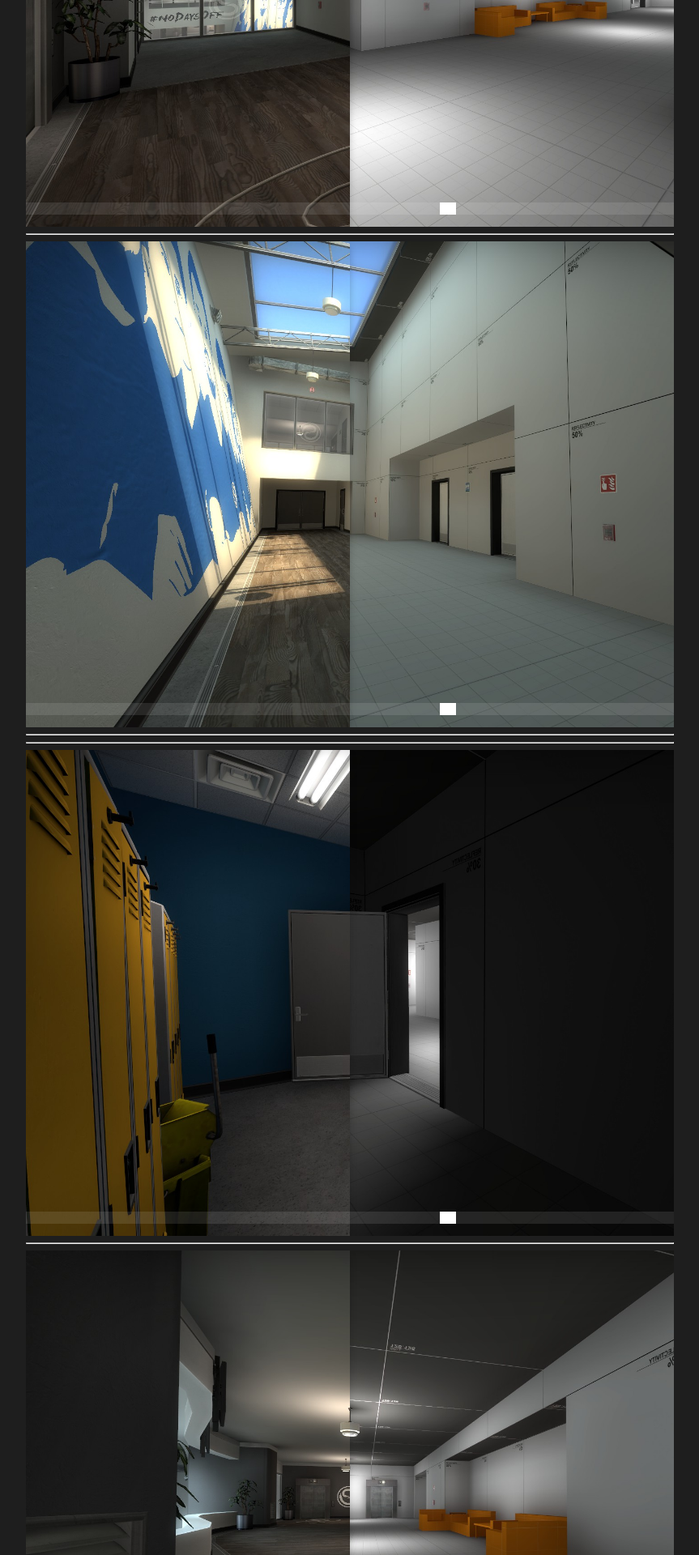
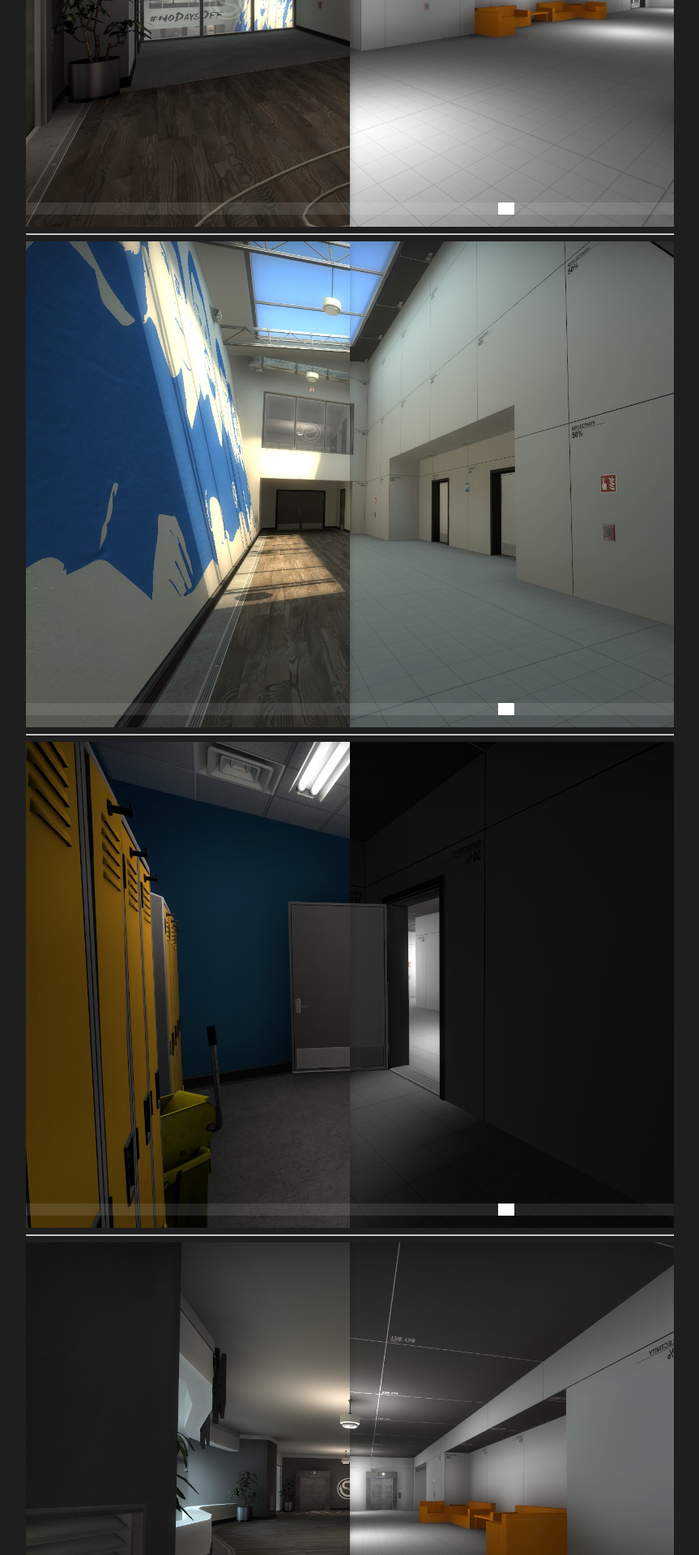
Before and after one commit to THEREALUNREAL/THEREALUNREAL.github.io, a Jekyll site: the page built from _posts/2019-11-07-OffsetChallenge.markdown, in a window 1280 px wide. Shown: the part 1034-2954 px from the top of the page at 81% size, without its empty margins (208-1071 px from the left). Built offline with Jekyll 4.4.1, drawn with Linux system fonts in a browser that asks for light colours; nearby versions of some CDN libraries.

Commit message:
Update 2019-11-07-OffsetChallenge.markdown

```diff
--- a/_posts/2019-11-07-OffsetChallenge.markdown
+++ b/_posts/2019-11-07-OffsetChallenge.markdown
@@ -18,7 +18,7 @@
   <figure style="background-image: url('/images/offset/offset_challenge_1_before.jpg')">
     <div id="divisor-offset-1" style="background-image: url('/images/offset/offset_challenge_1_after.jpg')"></div>
   </figure>
-  <input type="range" min="0" max="100" value="66" class="slider" id="slider-offset-1" oninput="moveDivisor('divisor-offset-1', 'slider-offset-1')">
+  <input type="range" min="0" max="100" value="75" class="slider" id="slider-offset-1" oninput="moveDivisor('divisor-offset-1', 'slider-offset-1')">
 </div>
 
 <hr>
@@ -27,17 +27,16 @@
   <figure style="background-image: url('/images/offset/offset_challenge_2_before.jpg')">
     <div id="divisor-offset-2" style="background-image: url('/images/offset/offset_challenge_2_after.jpg')"></div>
   </figure>
-  <input type="range" min="0" max="100" value="66" class="slider" id="slider-offset-2" oninput="moveDivisor('divisor-offset-2', 'slider-offset-2')">
+  <input type="range" min="0" max="100" value="75" class="slider" id="slider-offset-2" oninput="moveDivisor('divisor-offset-2', 'slider-offset-2')">
 </div>
 
 <hr>
 
-<hr>
 <div class="comparison" id="comparison-offset-3">
   <figure style="background-image: url('/images/offset/offset_challenge_3_before.jpg')">
     <div id="divisor-offset-3" style="background-image: url('/images/offset/offset_challenge_3_after.jpg')"></div>
   </figure>
-  <input type="range" min="0" max="100" value="66" class="slider" id="slider-offset-3" oninput="moveDivisor('divisor-offset-3', 'slider-offset-3')">
+  <input type="range" min="0" max="100" value="75" class="slider" id="slider-offset-3" oninput="moveDivisor('divisor-offset-3', 'slider-offset-3')">
 </div>
 
 <hr>
@@ -46,7 +45,7 @@
   <figure style="background-image: url('/images/offset/offset_challenge_4_before.jpg')">
     <div id="divisor-offset-4" style="background-image: url('/images/offset/offset_challenge_4_after.jpg')"></div>
   </figure>
-  <input type="range" min="0" max="100" value="66" class="slider" id="slider-offset-4" oninput="moveDivisor('divisor-offset-4', 'slider-offset-4')">
+  <input type="range" min="0" max="100" value="75" class="slider" id="slider-offset-4" oninput="moveDivisor('divisor-offset-4', 'slider-offset-4')">
 </div>
 
 <hr>
@@ -55,5 +54,5 @@
   <figure style="background-image: url('/images/offset/offset_challenge_5_before.jpg')">
     <div id="divisor-offset-5" style="background-image: url('/images/offset/offset_challenge_5_after.jpg')"></div>
   </figure>
-  <input type="range" min="0" max="100" value="66" class="slider" id="slider-offset-5" oninput="moveDivisor('divisor-offset-5', 'slider-offset-5')">
+  <input type="range" min="0" max="100" value="75" class="slider" id="slider-offset-5" oninput="moveDivisor('divisor-offset-5', 'slider-offset-5')">
 </div>
```
